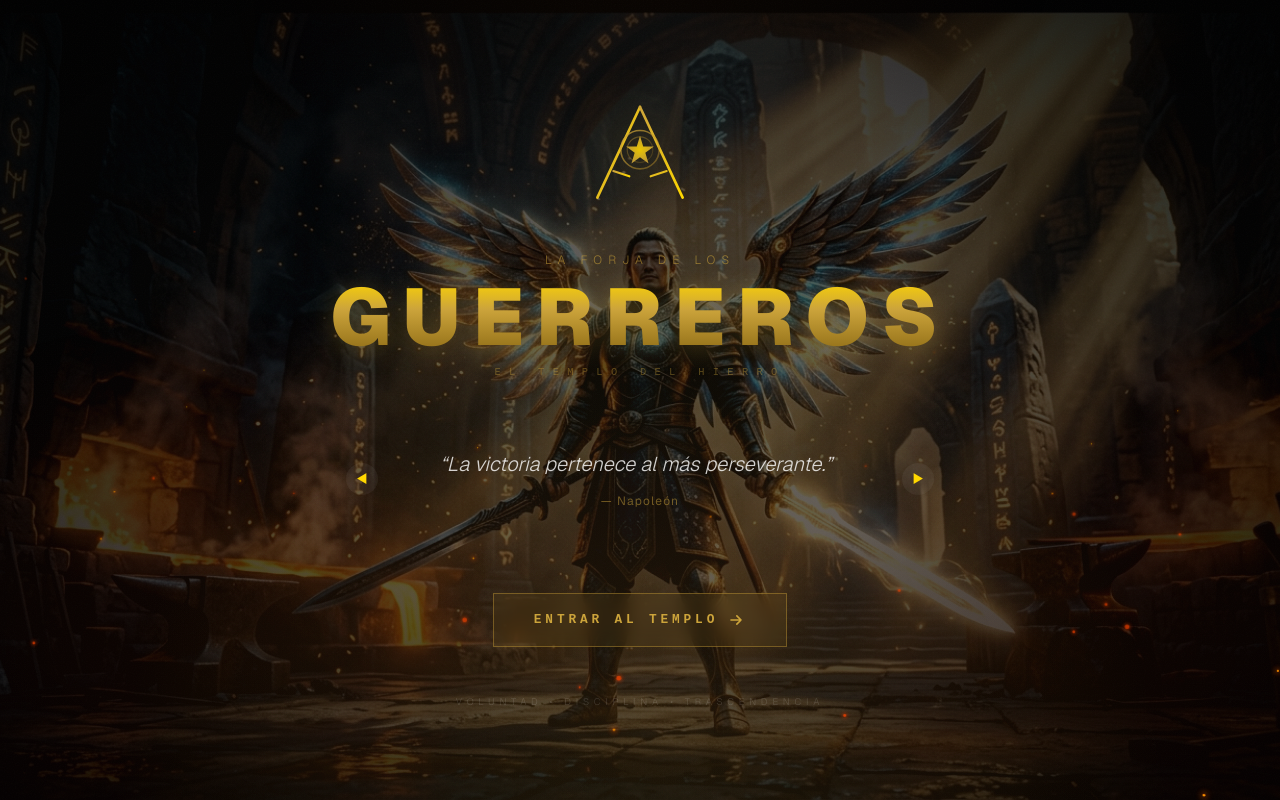
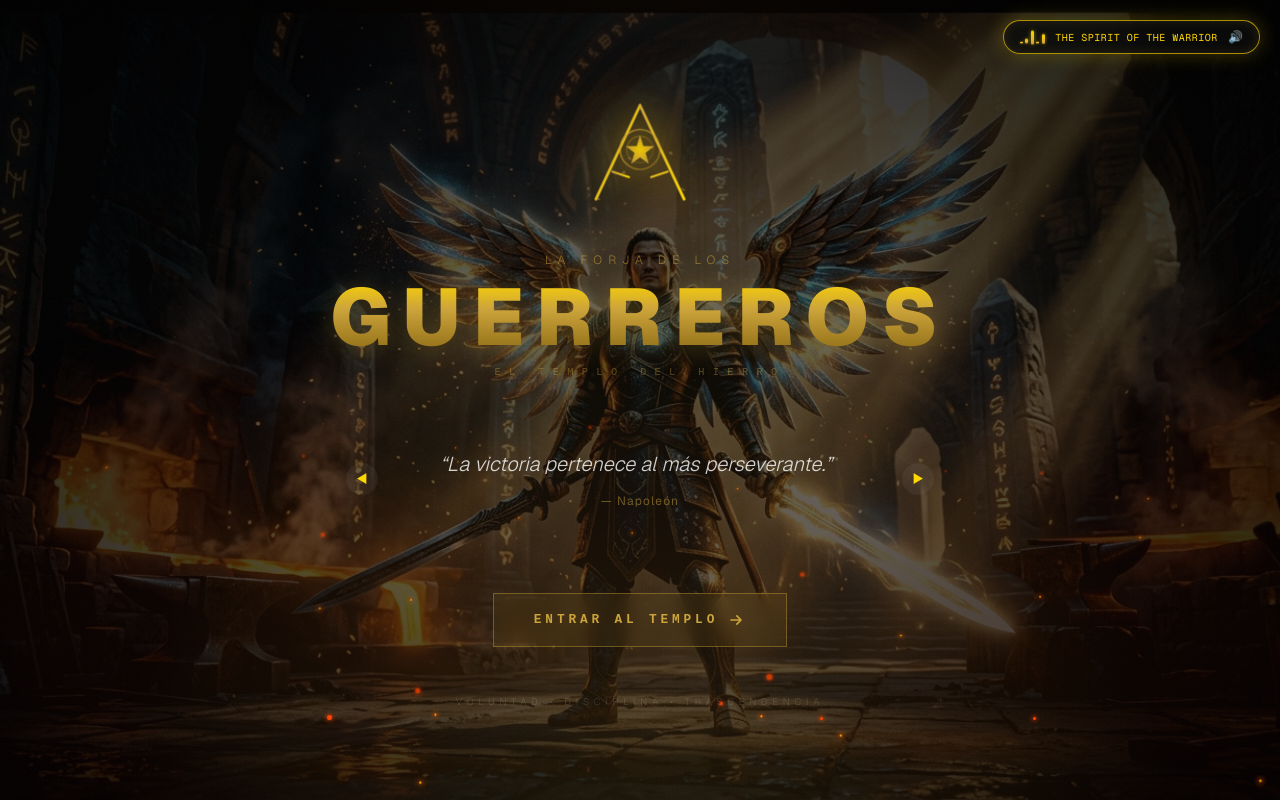
Before and after one commit to valentinflorezarbelaez-ai/ATP-STRENGTH, a Next.js app in the folder atp-strength-frontend/: page / in a window 1280 px wide. Built offline with nearby package versions, Linux system fonts and the light colour scheme.

Commit message:
feat(forge): integrate the spirit of the warrior intro soundtrack and visualizer

```diff
--- a/atp-strength-frontend/src/app/forge/page.tsx
+++ b/atp-strength-frontend/src/app/forge/page.tsx
@@ -1,6 +1,6 @@
 "use client";
 
-import { useEffect, useState, useRef } from "react";
+import { useEffect, useState, useRef, useCallback } from "react";
 import { useRouter } from "next/navigation";
 
 const WARRIOR_QUOTES = [
@@ -59,7 +59,59 @@ export default function ForgeLanding({ onEnterDirect }: ForgeLandingProps) {
   const [quoteIdx, setQuoteIdx] = useState(0);
   const [fadeClass, setFadeClass] = useState("opacity-100");
   const [entering, setEntering] = useState(false);
+
+  // Audio state
+  const [isPlaying, setIsPlaying] = useState(false);
+  const [needsInteraction, setNeedsInteraction] = useState(false);
+  const audioRef = useRef<HTMLAudioElement | null>(null);
   const containerRef = useRef<HTMLDivElement>(null);
+
+  // Play audio safely handling browser autoplay restrictions
+  const startAudio = useCallback(() => {
+    if (!audioRef.current) return;
+    audioRef.current.volume = 0.8;
+    audioRef.current
+      .play()
+      .then(() => {
+        setIsPlaying(true);
+        setNeedsInteraction(false);
+      })
+      .catch(() => {
+        setIsPlaying(false);
+        setNeedsInteraction(true);
+      });
+  }, []);
+
+  const toggleAudio = (e?: React.MouseEvent) => {
+    if (e) e.stopPropagation();
+    if (!audioRef.current) return;
+    if (isPlaying) {
+      audioRef.current.pause();
+      setIsPlaying(false);
+    } else {
+      startAudio();
+    }
+  };
+
+  useEffect(() => {
+    // Attempt auto-play on mount
+    startAudio();
+
+    // Global listener: first user touch/click anywhere immediately triggers audio if blocked
+    const handleFirstInteraction = () => {
+      if (audioRef.current && audioRef.current.paused) {
+        startAudio();
+      }
+    };
+
+    window.addEventListener("pointerdown", handleFirstInteraction, { once: true });
+    window.addEventListener("keydown", handleFirstInteraction, { once: true });
+
+    return () => {
+      window.removeEventListener("pointerdown", handleFirstInteraction);
+      window.removeEventListener("keydown", handleFirstInteraction);
+    };
+  }, [startAudio]);
 
   useEffect(() => {
     const interval = setInterval(() => {
@@ -92,6 +144,20 @@ export default function ForgeLanding({ onEnterDirect }: ForgeLandingProps) {
 
   const handleEnter = () => {
     setEntering(true);
+    // Smooth cinematic audio fade out synchronized with exit transition
+    if (audioRef.current) {
+      const audio = audioRef.current;
+      const fadeInterval = setInterval(() => {
+        if (audio.volume > 0.05) {
+          audio.volume = Math.max(0, audio.volume - 0.08);
+        } else {
+          audio.volume = 0;
+          audio.pause();
+          clearInterval(fadeInterval);
+        }
+      }, 60);
+    }
+
     if (onEnterDirect) {
       setTimeout(() => onEnterDirect(), 1100);
     } else {
@@ -106,6 +172,47 @@ export default function ForgeLanding({ onEnterDirect }: ForgeLandingProps) {
       ref={containerRef}
       className={`forge-container ${entering ? "forge-exit" : ""}`}
     >
+      {/* Audio Engine */}
+      <audio
+        ref={audioRef}
+        src="/audio/the-spirit-of-the-warrior.mp3"
+        loop
+        preload="auto"
+      />
+
+      {/* Floating Epic Audio Controller */}
+      <button
+        onClick={toggleAudio}
+        className={`forge-audio-pill ${isPlaying ? "active" : ""}`}
+        title={isPlaying ? "Pausar Himno" : "Reproducir The Spirit of the Warrior"}
+        aria-label="Control de audio de fondo"
+      >
+        <div className={`forge-audio-bars ${!isPlaying ? "paused" : ""}`}>
+          <div className="forge-audio-bar" />
+          <div className="forge-audio-bar" />
+          <div className="forge-audio-bar" />
+          <div className="forge-audio-bar" />
+          <div className="forge-audio-bar" />
+        </div>
+        <span className="text-[10px] tracking-wider uppercase font-mono text-[#ffd700] hidden sm:inline-block">
+          {isPlaying ? "The Spirit of the Warrior" : "Música Pausada"}
+        </span>
+        <span className="text-xs text-[#cca43b]">
+          {isPlaying ? "🔊" : "🔇"}
+        </span>
+      </button>
+
+      {/* Pulsing prompt banner if browser blocked autoplay until gesture */}
+      {needsInteraction && !isPlaying && (
+        <button
+          onClick={toggleAudio}
+          className="forge-audio-banner"
+          aria-label="Activar música de batalla"
+        >
+          ⚔️ TOCÁ PARA ACTIVAR EL HIMNO DE GUERRA
+        </button>
+      )}
+
       {/* Forge Background Layers */}
       <div className="forge-bg-layer forge-bg-hero" />
       <div className="forge-bg-layer forge-bg-vignette" />
@@ -124,9 +231,9 @@ export default function ForgeLanding({ onEnterDirect }: ForgeLandingProps) {
 
       {/* Main Content */}
       <div className="forge-content">
-        {/* Crossed Swords Emblem */}
-        <div className="forge-emblem">
-          <svg viewBox="0 0 120 120" className="w-24 h-24 md:w-32 md:h-32">
+        {/* Crossed Swords Emblem with Epic Aura */}
+        <div className={`forge-emblem ${isPlaying ? "playing-anthem" : ""}`}>
+          <svg viewBox="0 0 120 120" className="w-24 h-24 md:w-32 md:h-32 transition-all duration-700">
             {/* Left Sword */}
             <line x1="20" y1="100" x2="60" y2="15" stroke="url(#swordGrad)" strokeWidth="2.5" strokeLinecap="round" />
             <line x1="35" y1="75" x2="50" y2="80" stroke="url(#swordGrad)" strokeWidth="2" strokeLinecap="round" />
--- a/atp-strength-frontend/src/app/globals.css
+++ b/atp-strength-frontend/src/app/globals.css
@@ -606,3 +606,110 @@ body {
   .forge-enter-btn { padding: 0.85rem 1.8rem; font-size: 0.7rem; }
   .forge-mantra { font-size: 0.5rem; letter-spacing: 0.3em; }
 }
+
+/* ═══════════════════════════════════════════════════════ */
+/* LA FORJA — The Spirit of the Warrior Epic Audio Engine  */
+/* ═══════════════════════════════════════════════════════ */
+
+.forge-audio-pill {
+  position: absolute;
+  top: 1.25rem;
+  right: 1.25rem;
+  z-index: 50;
+  display: flex;
+  align-items: center;
+  gap: 0.65rem;
+  padding: 0.5rem 1rem;
+  background: rgba(12, 12, 12, 0.85);
+  border: 1px solid rgba(204, 164, 59, 0.4);
+  border-radius: 9999px;
+  backdrop-filter: blur(16px);
+  box-shadow: 0 4px 20px rgba(0, 0, 0, 0.7), 0 0 15px rgba(204, 164, 59, 0.2);
+  transition: all 0.3s cubic-bezier(0.16, 1, 0.3, 1);
+  cursor: pointer;
+  user-select: none;
+}
+
+.forge-audio-pill:hover {
+  border-color: rgba(255, 215, 0, 0.85);
+  box-shadow: 0 4px 25px rgba(0, 0, 0, 0.9), 0 0 25px rgba(255, 215, 0, 0.4);
+  transform: translateY(-2px);
+  background: rgba(20, 18, 14, 0.95);
+}
+
+.forge-audio-pill:active {
+  transform: translateY(0);
+}
+
+.forge-audio-pill.active {
+  border-color: rgba(255, 215, 0, 0.65);
+  box-shadow: 0 0 20px rgba(255, 215, 0, 0.25), inset 0 0 12px rgba(204, 164, 59, 0.15);
+}
+
+.forge-audio-bars {
+  display: flex;
+  align-items: flex-end;
+  gap: 2.5px;
+  height: 14px;
+}
+
+.forge-audio-bar {
+  width: 3px;
+  background: linear-gradient(to top, #cca43b, #ffd700);
+  border-radius: 1px;
+  box-shadow: 0 0 4px rgba(255, 215, 0, 0.6);
+  animation: forge-bar-dance 0.9s ease-in-out infinite alternate;
+}
+
+.forge-audio-bar:nth-child(1) { height: 35%; animation-delay: 0.05s; }
+.forge-audio-bar:nth-child(2) { height: 85%; animation-delay: 0.25s; }
+.forge-audio-bar:nth-child(3) { height: 60%; animation-delay: 0.45s; }
+.forge-audio-bar:nth-child(4) { height: 100%; animation-delay: 0.15s; }
+.forge-audio-bar:nth-child(5) { height: 50%; animation-delay: 0.35s; }
+
+.forge-audio-bars.paused .forge-audio-bar {
+  animation: none;
+  height: 3px;
+  opacity: 0.4;
+  box-shadow: none;
+}
+
+@keyframes forge-bar-dance {
+  0% { height: 20%; transform: scaleY(0.6); }
+  50% { height: 100%; transform: scaleY(1.1); }
+  100% { height: 35%; transform: scaleY(0.7); }
+}
+
+.forge-audio-banner {
+  position: absolute;
+  top: 4.25rem;
+  right: 1.25rem;
+  z-index: 49;
+  background: rgba(20, 16, 10, 0.92);
+  border: 1px solid rgba(255, 215, 0, 0.6);
+  padding: 0.4rem 0.85rem;
+  border-radius: 9999px;
+  font-size: 0.65rem;
+  font-family: ui-monospace, monospace;
+  letter-spacing: 0.15em;
+  color: #ffd700;
+  box-shadow: 0 0 20px rgba(255, 215, 0, 0.3);
+  animation: forge-banner-pulse 2s infinite ease-in-out;
+  cursor: pointer;
+}
+
+@keyframes forge-banner-pulse {
+  0%, 100% { opacity: 0.85; transform: scale(1); box-shadow: 0 0 12px rgba(255, 215, 0, 0.2); }
+  50% { opacity: 1; transform: scale(1.03); box-shadow: 0 0 25px rgba(255, 215, 0, 0.5); }
+}
+
+.forge-emblem.playing-anthem svg {
+  filter: drop-shadow(0 0 18px rgba(255, 215, 0, 0.6)) drop-shadow(0 0 35px rgba(255, 107, 0, 0.4));
+  animation: emblem-epic-aura 4s ease-in-out infinite alternate;
+}
+
+@keyframes emblem-epic-aura {
+  0% { transform: scale(1); }
+  50% { transform: scale(1.04); }
+  100% { transform: scale(1); }
+}
```
Also changed, not shown: 1 other file (tests, documents, lock files or other folders).
